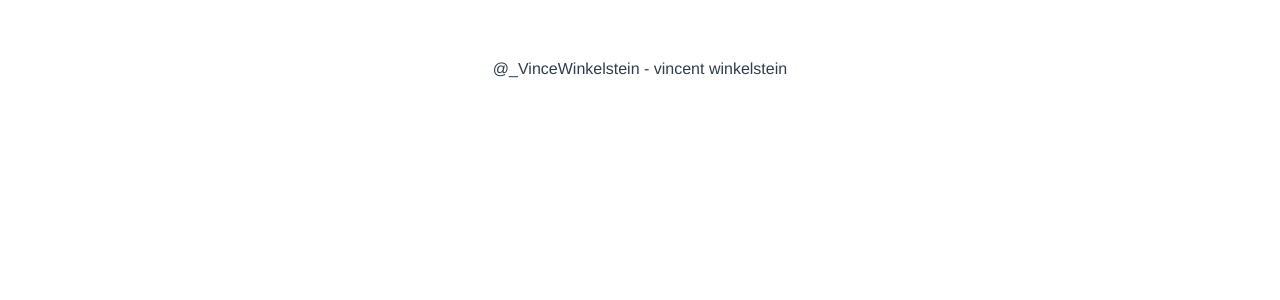
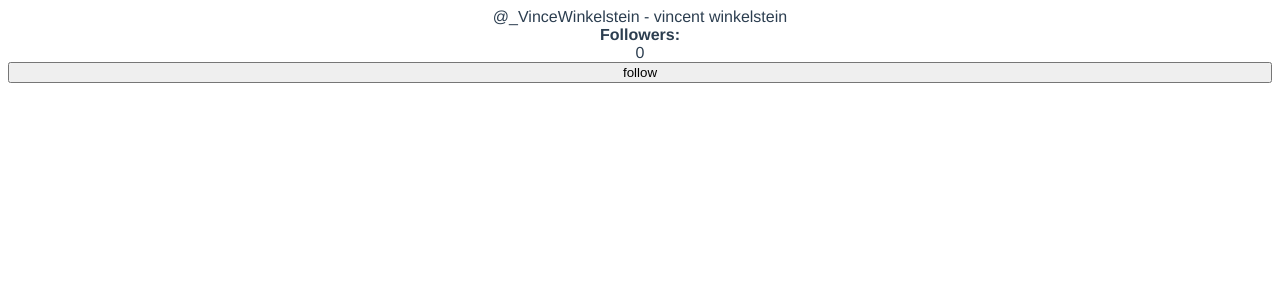
Before and after one commit to prolifick1/vue-twitter-clone, a Vue app: page / in a window 1280 px wide. Shown: the top 300 px of the page. Built offline with nearby package versions, Linux system fonts and the light colour scheme.

Commit message:
adds followUser method to export default, adds button with click directive to increment follows

```diff
--- a/src/App.vue
+++ b/src/App.vue
@@ -1,6 +1,9 @@
 <template>
-  <div id="app"></div>
-  @{{ user.username }} - {{ fullName }}
+  <div id="app">
+    @{{ user.username }} - {{ fullName }} <strong>Followers: </strong>
+    {{ followers }}
+    <button @click="followUser">follow</button>
+  </div>
 </template>
 
 <script>
@@ -21,7 +24,12 @@
   },
   computed: {
     fullName() {
-      return(`${this.user.firstname} ${this.user.lastname}`);
+      return `${this.user.firstname} ${this.user.lastname}`;
+    },
+  },
+  methods: {
+    followUser() {
+      this.followers++;
     },
   },
 };
@@ -34,6 +42,8 @@
   -moz-osx-font-smoothing: grayscale;
   text-align: center;
   color: #2c3e50;
-  margin-top: 60px;
+  display: flex;
+  flex-direction: column;
+  text-align: center;
 }
 </style>
```
